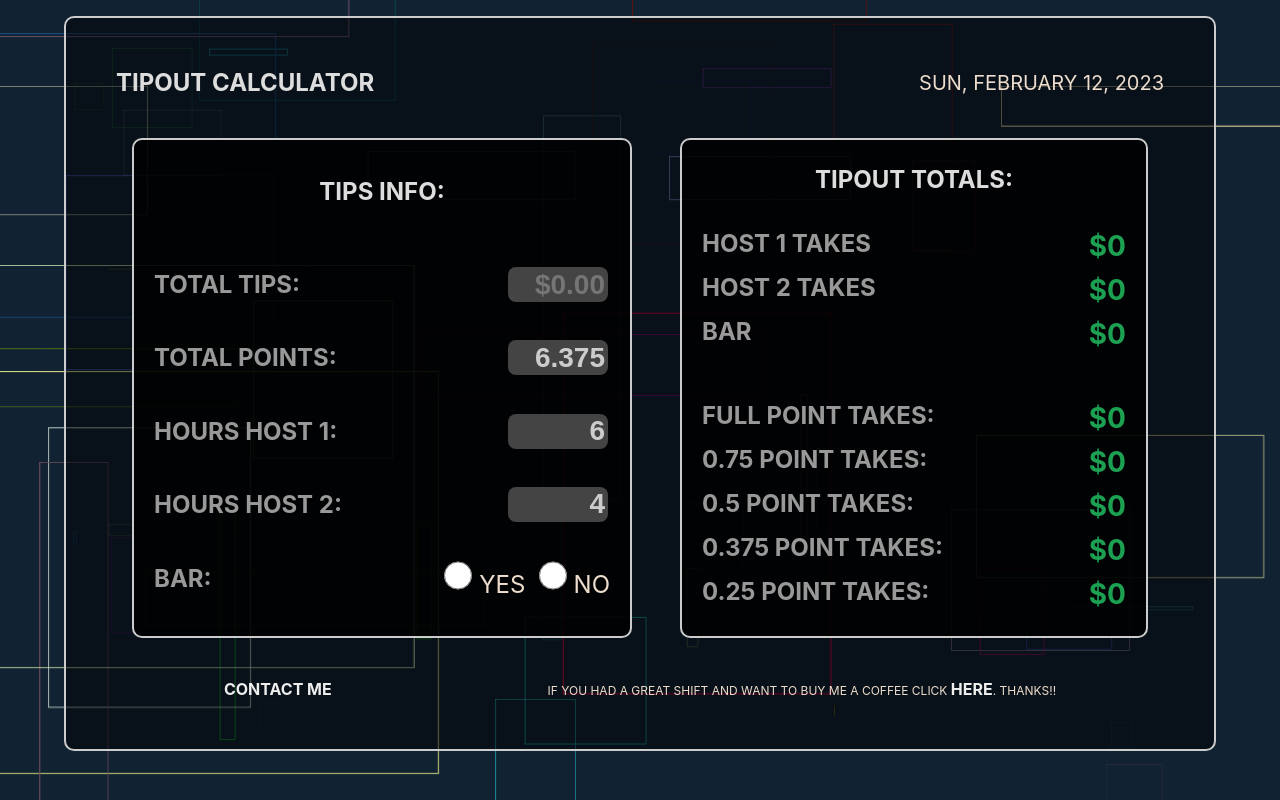
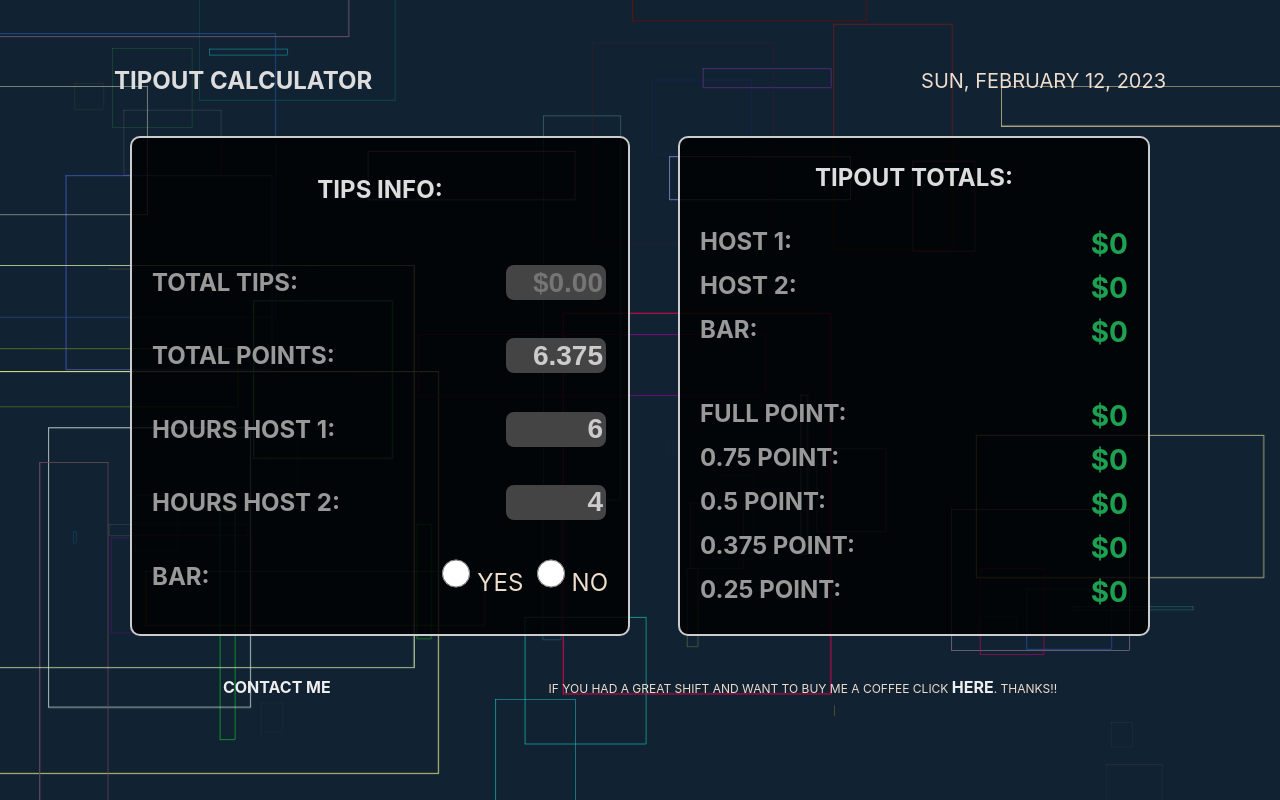
Before and after one commit to write2cmdg/tipout-calculator, a React (Create React App) app: page / in a window 1280 px wide. Built offline with nearby package versions, Linux system fonts and the light colour scheme.

Commit message:
modified text fixed css for desktop

```diff
--- a/src/App.css
+++ b/src/App.css
@@ -195,6 +195,9 @@ footer {
   .container {
     padding: 50px;
     min-width: 800px;
+    border: none;
+    background-color: rgba(0, 0, 0, 0.0);
+
   }
 
   .small {
--- a/src/App.js
+++ b/src/App.js
@@ -68,13 +68,13 @@ function App() {
         <div className="results">
           <h2>tipout totals:</h2>
           <div className="result-line">
-            <h4>Host 1 takes </h4><span className="result">${!tipsHostOne ? '0' : tipsHostOne.toFixed(0)}</span>
+            <h4>Host 1: </h4><span className="result">${!tipsHostOne ? '0' : tipsHostOne.toFixed(0)}</span>
           </div>
           <div className="result-line">
-            <h4>Host 2 takes </h4><span className="result">${!tipsHostTwo ? '0' : tipsHostTwo.toFixed(0)}</span>
+            <h4>Host 2: </h4><span className="result">${!tipsHostTwo ? '0' : tipsHostTwo.toFixed(0)}</span>
           </div>
           <div className="result-line">
-            <h4>Bar </h4><span className="result">${!barTips ? '0' : barTips.toFixed(0)}</span>
+            <h4>Bar: </h4><span className="result">${!barTips ? '0' : barTips.toFixed(0)}</span>
           </div>
           <br />
           <div className="line">
@@ -82,19 +82,19 @@ function App() {
             <br />
           </div>
           <div className="result-line">
-            <h4>Full point takes: </h4> <span className="result">${!full ? '0' : full.toFixed(0)}</span>
+            <h4>Full point: </h4> <span className="result">${!full ? '0' : full.toFixed(0)}</span>
           </div>
           <div className="result-line">
-            <h4>0.75 point takes: </h4> <span className='result'>${!p75 ? '0' : p75.toFixed(0)}</span>
+            <h4>0.75 point: </h4> <span className='result'>${!p75 ? '0' : p75.toFixed(0)}</span>
           </div>
           <div className="result-line">
-            <h4>0.5 point takes: </h4> <span className='result'>${!p5 ? '0' : p5.toFixed(0)}</span>
+            <h4>0.5 point: </h4> <span className='result'>${!p5 ? '0' : p5.toFixed(0)}</span>
           </div>
           <div className="result-line">
-            <h4>0.375 point takes: </h4> <span className='result'>${!p375 ? '0' : p375.toFixed(0)}</span>
+            <h4>0.375 point: </h4> <span className='result'>${!p375 ? '0' : p375.toFixed(0)}</span>
           </div>
           <div className="result-line">
-            <h4>0.25 point takes: </h4> <span className='result'>${!p25 ? '0' : p25.toFixed(0)}</span>
+            <h4>0.25 point: </h4> <span className='result'>${!p25 ? '0' : p25.toFixed(0)}</span>
           </div>
         </div>
       </div>
```
